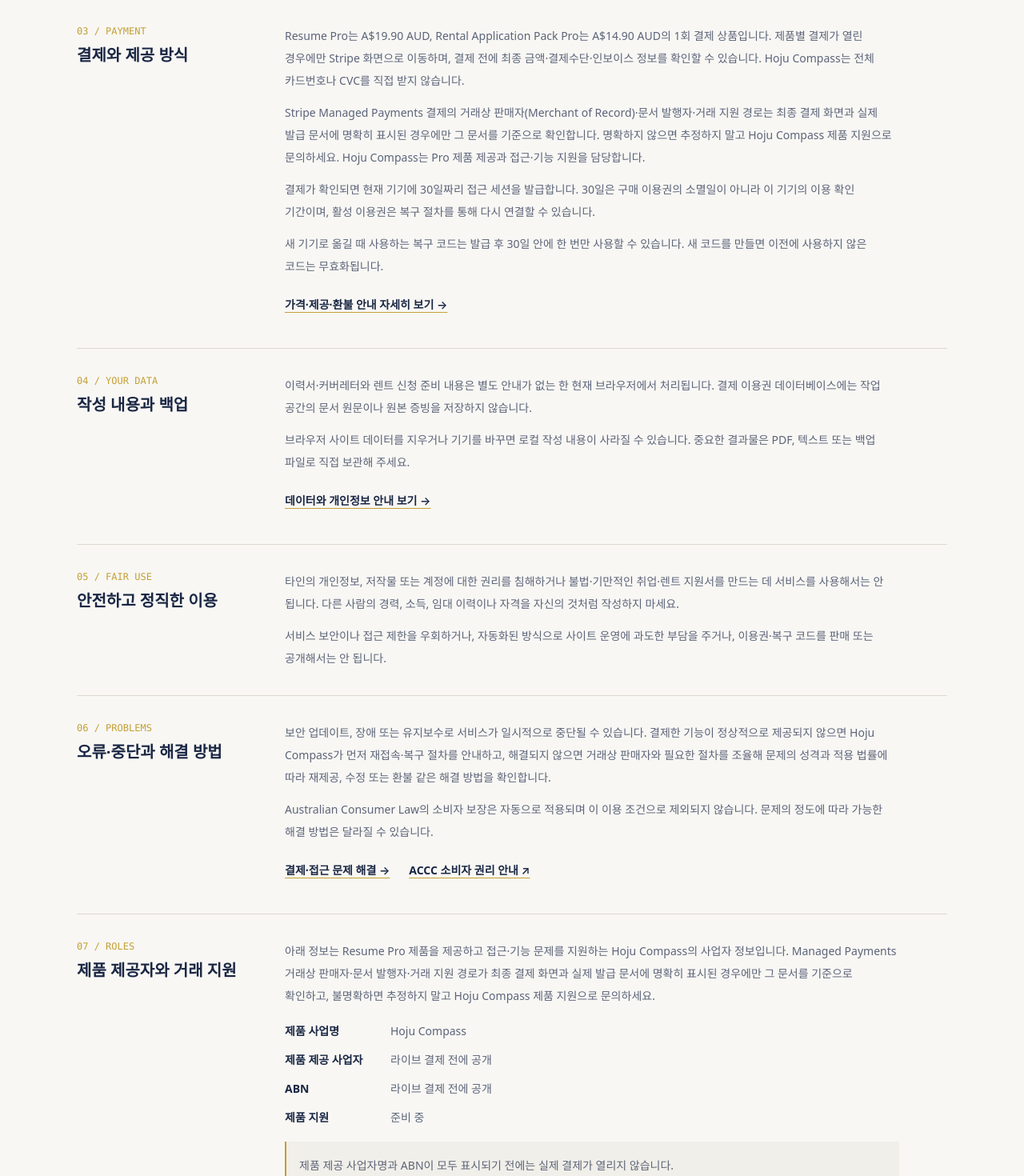
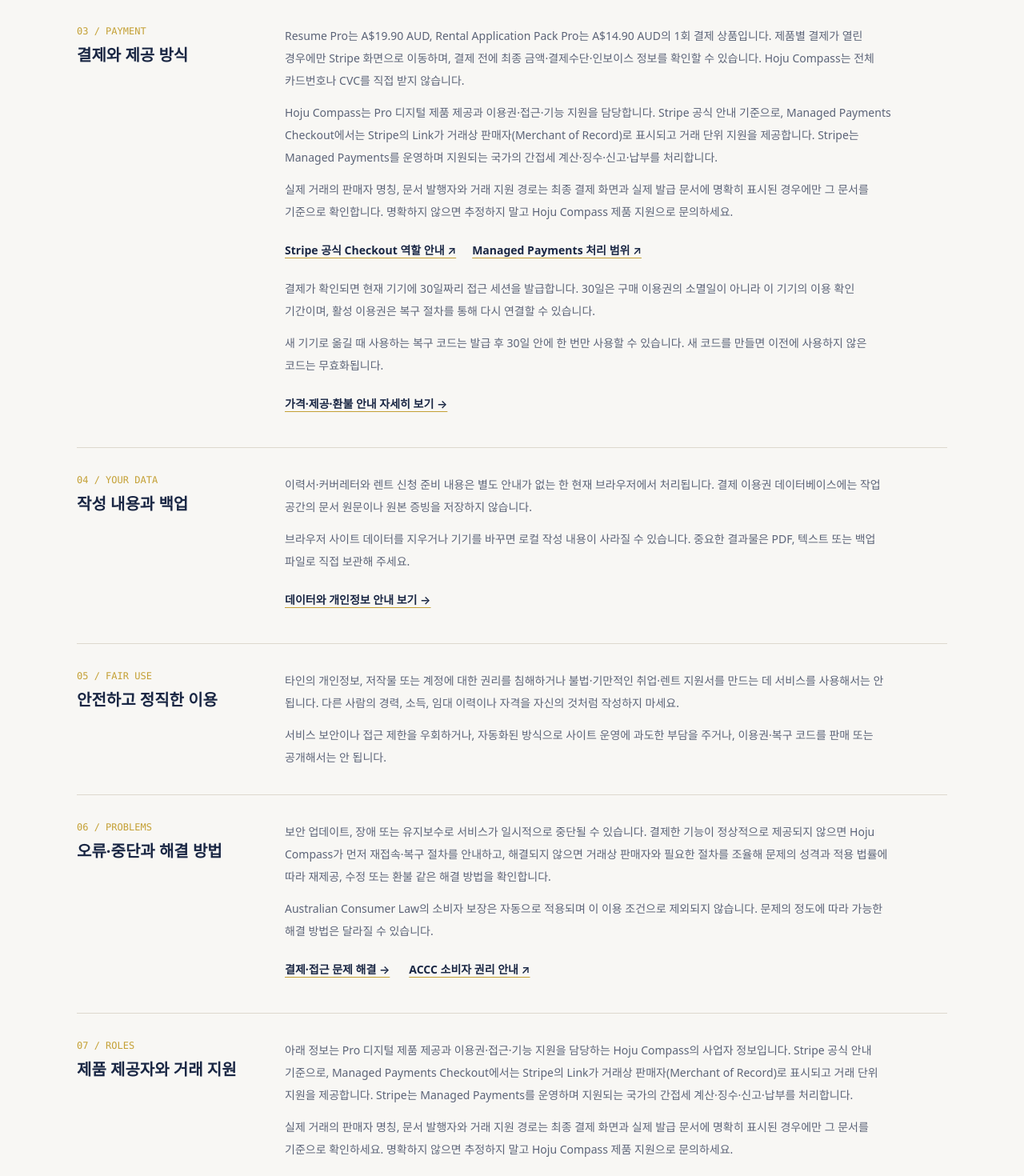
Before and after one commit to jelov219au/aussie-compass, a Next.js app: page /terms in a window 1280 px wide. Shown: the part 1200-2670 px from the top of the page at 80% size. Built offline with nearby package versions, Linux system fonts and the light colour scheme; no server answers.

Commit message:
Clarify Managed Payments roles before checkout

```diff
--- a/scripts/check-stripe-checkout-contract.mjs
+++ b/scripts/check-stripe-checkout-contract.mjs
@@ -17,6 +17,8 @@
 const jsonLd = await readFile(new URL("../src/components/seo/JsonLd.tsx", import.meta.url), "utf8");
 const jsonLdSerializer = await readFile(new URL("../src/lib/jsonLd.ts", import.meta.url), "utf8");
 const offerPage = await readFile(new URL("../src/app/resume-pro/page.tsx", import.meta.url), "utf8");
+const purchaseInformation = await readFile(new URL("../src/app/purchase-information/page.tsx", import.meta.url), "utf8");
+const termsPage = await readFile(new URL("../src/app/terms/page.tsx", import.meta.url), "utf8");
 const firstSaleGate = await readFile(new URL("../src/lib/neonFirstSaleGate.ts", import.meta.url), "utf8");
 
 for (const contract of [
@@ -133,6 +135,30 @@
   assert.ok(checkoutForm.includes(notice), `Checkout form must link the customer notice: ${notice}`);
 }
 
+for (const publicRoleSurface of [offerPage, purchaseInformation, termsPage]) {
+  for (const roleBoundary of [
+    "디지털 제품 제공과 이용권·접근·기능 지원",
+    "Managed Payments Checkout에서는 Stripe의 Link가 거래상 판매자(Merchant of Record)로 표시되고 거래 단위 지원을 제공합니다",
+    "Stripe는 Managed Payments를 운영하며 지원되는 국가의 간접세 계산·징수·신고·납부를 처리합니다",
+    "실제 거래의 판매자 명칭, 문서 발행자와 거래 지원 경로는 최종 결제 화면과 실제 발급 문서에 명확히 표시된 경우에만",
+    "명확하지 않으면 추정하지 말고 Hoju Compass 제품 지원으로 문의하세요",
+    "https://docs.stripe.com/payments/managed-payments/set-up#testing",
+    "https://docs.stripe.com/payments/managed-payments/how-it-works",
+  ]) {
+    assert.ok(publicRoleSurface.includes(roleBoundary), `public Managed Payments role guidance is missing: ${roleBoundary}`);
+  }
+}
+assert.ok(
+  offerPage.includes('aria-labelledby="resume-pro-payment-roles-heading"')
+    && offerPage.includes('id="resume-pro-payment-roles-heading"'),
+  "the pre-Checkout role notice must have an accessible heading",
+);
+assert.match(
+  offerPage,
+  /Stripe 공식 Checkout 역할 안내[^<]*↗<\/a>[\s\S]*Managed Payments 처리 범위[^<]*↗<\/a>/,
+  "official role links must remain in a mobile-safe reading order",
+);
+
 for (const contract of [
   "webhooks.constructEvent",
   "stripe-signature",
--- a/src/app/purchase-information/page.tsx
+++ b/src/app/purchase-information/page.tsx
@@ -61,7 +61,14 @@
             <section className="grid gap-5 py-8 lg:grid-cols-[15rem_1fr]">
               <div><p className="font-mono text-xs text-gold">01 / ROLES</p><h2 className="mt-2 text-xl font-semibold text-navy">제품 제공자와 거래 지원</h2></div>
               <div className="max-w-3xl text-sm leading-7 text-muted">
-                <p className="mb-4">Hoju Compass는 Resume Pro 디지털 제품을 제공하고 접근·기능 문제를 지원합니다. Stripe Managed Payments 결제의 거래상 판매자(Merchant of Record)·문서 발행자·거래 지원 경로는 최종 결제 화면과 실제 발급 문서에 명확히 표시된 경우에만 그 문서를 기준으로 확인하세요. 명확하지 않으면 추정하지 말고 Hoju Compass 제품 지원으로 문의하세요.</p>
+                <div className="mb-4 space-y-3">
+                  <p>Hoju Compass는 Pro 디지털 제품 제공과 이용권·접근·기능 지원을 담당합니다. Stripe 공식 안내 기준으로, Managed Payments Checkout에서는 Stripe의 Link가 거래상 판매자(Merchant of Record)로 표시되고 거래 단위 지원을 제공합니다. Stripe는 Managed Payments를 운영하며 지원되는 국가의 간접세 계산·징수·신고·납부를 처리합니다.</p>
+                  <p>실제 거래의 판매자 명칭, 문서 발행자와 거래 지원 경로는 최종 결제 화면과 실제 발급 문서에 명확히 표시된 경우에만 그 문서를 기준으로 확인하세요. 명확하지 않으면 추정하지 말고 Hoju Compass 제품 지원으로 문의하세요.</p>
+                  <div className="flex flex-col gap-2 sm:flex-row sm:flex-wrap sm:gap-x-5">
+                    <a href="https://docs.stripe.com/payments/managed-payments/set-up#testing" target="_blank" rel="noreferrer" className="inline-flex min-h-11 items-center font-semibold text-navy underline decoration-gold underline-offset-4">Stripe 공식 Checkout 역할 안내 ↗</a>
+                    <a href="https://docs.stripe.com/payments/managed-payments/how-it-works" target="_blank" rel="noreferrer" className="inline-flex min-h-11 items-center font-semibold text-navy underline decoration-gold underline-offset-4">Managed Payments 처리 범위 ↗</a>
+                  </div>
+                </div>
                 <dl className="grid gap-x-5 gap-y-2 sm:grid-cols-[7rem_1fr]">
                   <dt className="font-semibold text-navy">제품 사업명</dt><dd>{seller.tradingName ?? "Hoju Compass"}</dd>
                   <dt className="font-semibold text-navy">제품 제공 사업자</dt><dd>{seller.legalName ?? "라이브 결제 전에 공개"}</dd>
--- a/src/app/resume-pro/page.tsx
+++ b/src/app/resume-pro/page.tsx
@@ -297,7 +297,20 @@
                 <p className="max-w-2xl text-xs leading-5 text-muted">어떤 AI나 글쓰기 도구를 쓰더라도 없는 경력·성과·자격을 만들지 않습니다.</p>
               </div>
             </section>
-            {canOfferCheckout && <div id="resume-pro-checkout" className="scroll-mt-24 mt-5"><ResumeProCheckoutForm testMode={testCheckoutAvailable} entry={entry} /></div>}
+            {canOfferCheckout && (
+              <div id="resume-pro-checkout" className="mt-5 scroll-mt-24">
+                <aside className="mb-4 max-w-xl border-l-2 border-gold bg-white p-4 text-sm leading-6 text-muted" aria-labelledby="resume-pro-payment-roles-heading">
+                  <h2 id="resume-pro-payment-roles-heading" className="font-semibold text-navy">결제 전에 역할을 확인하세요.</h2>
+                  <p className="mt-2">Hoju Compass는 Resume Pro 디지털 제품 제공과 이용권·접근·기능 지원을 담당합니다. Stripe 공식 안내 기준으로, Managed Payments Checkout에서는 Stripe의 Link가 거래상 판매자(Merchant of Record)로 표시되고 거래 단위 지원을 제공합니다. Stripe는 Managed Payments를 운영하며 지원되는 국가의 간접세 계산·징수·신고·납부를 처리합니다.</p>
+                  <p className="mt-2 text-xs leading-5">실제 거래의 판매자 명칭, 문서 발행자와 거래 지원 경로는 최종 결제 화면과 실제 발급 문서에 명확히 표시된 경우에만 그 문서를 기준으로 확인하세요. 명확하지 않으면 추정하지 말고 Hoju Compass 제품 지원으로 문의하세요.</p>
+                  <div className="mt-3 flex flex-col gap-2 sm:flex-row sm:flex-wrap sm:gap-x-5">
+                    <a href="https://docs.stripe.com/payments/managed-payments/set-up#testing" target="_blank" rel="noreferrer" className="inline-flex min-h-11 items-center font-semibold text-navy underline decoration-gold underline-offset-4">Stripe 공식 Checkout 역할 안내 ↗</a>
+                    <a href="https://docs.stripe.com/payments/managed-payments/how-it-works" target="_blank" rel="noreferrer" className="inline-flex min-h-11 items-center font-semibold text-navy underline decoration-gold underline-offset-4">Managed Payments 처리 범위 ↗</a>
+                  </div>
+                </aside>
+                <ResumeProCheckoutForm testMode={testCheckoutAvailable} entry={entry} />
+              </div>
+            )}
             <p className="mt-4 text-xs leading-5 text-muted">
               {hasActiveEntitlement
                 ? "이 기기의 이용권이 확인됐습니다. 작업공간에서 저장한 지원서를 다시 열거나 새 지원서를 시작하세요."
--- a/src/app/terms/page.tsx
+++ b/src/app/terms/page.tsx
@@ -81,7 +81,12 @@
               <div><p className="font-mono text-xs text-gold">03 / PAYMENT</p><h2 className="mt-2 text-xl font-semibold text-navy">결제와 제공 방식</h2></div>
               <div className="max-w-3xl space-y-3 text-sm leading-7 text-muted">
                 <p>Resume Pro는 {price} AUD, Rental Application Pack Pro는 {rentalPrice} AUD의 1회 결제 상품입니다. 제품별 결제가 열린 경우에만 Stripe 화면으로 이동하며, 결제 전에 최종 금액·결제수단·인보이스 정보를 확인할 수 있습니다. Hoju Compass는 전체 카드번호나 CVC를 직접 받지 않습니다.</p>
-                <p>Stripe Managed Payments 결제의 거래상 판매자(Merchant of Record)·문서 발행자·거래 지원 경로는 최종 결제 화면과 실제 발급 문서에 명확히 표시된 경우에만 그 문서를 기준으로 확인합니다. 명확하지 않으면 추정하지 말고 Hoju Compass 제품 지원으로 문의하세요. Hoju Compass는 Pro 제품 제공과 접근·기능 지원을 담당합니다.</p>
+                <p>Hoju Compass는 Pro 디지털 제품 제공과 이용권·접근·기능 지원을 담당합니다. Stripe 공식 안내 기준으로, Managed Payments Checkout에서는 Stripe의 Link가 거래상 판매자(Merchant of Record)로 표시되고 거래 단위 지원을 제공합니다. Stripe는 Managed Payments를 운영하며 지원되는 국가의 간접세 계산·징수·신고·납부를 처리합니다.</p>
+                <p>실제 거래의 판매자 명칭, 문서 발행자와 거래 지원 경로는 최종 결제 화면과 실제 발급 문서에 명확히 표시된 경우에만 그 문서를 기준으로 확인합니다. 명확하지 않으면 추정하지 말고 Hoju Compass 제품 지원으로 문의하세요.</p>
+                <div className="flex flex-col gap-2 sm:flex-row sm:flex-wrap sm:gap-x-5">
+                  <a href="https://docs.stripe.com/payments/managed-payments/set-up#testing" target="_blank" rel="noreferrer" className="inline-flex min-h-11 items-center font-semibold text-navy underline decoration-gold underline-offset-4">Stripe 공식 Checkout 역할 안내 ↗</a>
+                  <a href="https://docs.stripe.com/payments/managed-payments/how-it-works" target="_blank" rel="noreferrer" className="inline-flex min-h-11 items-center font-semibold text-navy underline decoration-gold underline-offset-4">Managed Payments 처리 범위 ↗</a>
+                </div>
                 <p>결제가 확인되면 현재 기기에 30일짜리 접근 세션을 발급합니다. 30일은 구매 이용권의 소멸일이 아니라 이 기기의 이용 확인 기간이며, 활성 이용권은 복구 절차를 통해 다시 연결할 수 있습니다.</p>
                 <p>새 기기로 옮길 때 사용하는 복구 코드는 발급 후 30일 안에 한 번만 사용할 수 있습니다. 새 코드를 만들면 이전에 사용하지 않은 코드는 무효화됩니다.</p>
                 <Link href="/purchase-information" className="inline-flex min-h-11 items-center font-semibold text-navy underline decoration-gold underline-offset-4">가격·제공·환불 안내 자세히 보기 →</Link>
@@ -120,7 +125,10 @@
             <section className="grid gap-5 py-8 lg:grid-cols-[15rem_1fr]">
               <div><p className="font-mono text-xs text-gold">07 / ROLES</p><h2 className="mt-2 text-xl font-semibold text-navy">제품 제공자와 거래 지원</h2></div>
               <div className="max-w-3xl text-sm leading-7 text-muted">
-                <p className="mb-4">아래 정보는 Resume Pro 제품을 제공하고 접근·기능 문제를 지원하는 Hoju Compass의 사업자 정보입니다. Managed Payments 거래상 판매자·문서 발행자·거래 지원 경로가 최종 결제 화면과 실제 발급 문서에 명확히 표시된 경우에만 그 문서를 기준으로 확인하고, 불명확하면 추정하지 말고 Hoju Compass 제품 지원으로 문의하세요.</p>
+                <div className="mb-4 space-y-3">
+                  <p>아래 정보는 Pro 디지털 제품 제공과 이용권·접근·기능 지원을 담당하는 Hoju Compass의 사업자 정보입니다. Stripe 공식 안내 기준으로, Managed Payments Checkout에서는 Stripe의 Link가 거래상 판매자(Merchant of Record)로 표시되고 거래 단위 지원을 제공합니다. Stripe는 Managed Payments를 운영하며 지원되는 국가의 간접세 계산·징수·신고·납부를 처리합니다.</p>
+                  <p>실제 거래의 판매자 명칭, 문서 발행자와 거래 지원 경로는 최종 결제 화면과 실제 발급 문서에 명확히 표시된 경우에만 그 문서를 기준으로 확인하세요. 명확하지 않으면 추정하지 말고 Hoju Compass 제품 지원으로 문의하세요.</p>
+                </div>
                 <dl className="grid gap-x-5 gap-y-2 sm:grid-cols-[7rem_1fr]">
                   <dt className="font-semibold text-navy">제품 사업명</dt><dd>{seller.tradingName ?? "Hoju Compass"}</dd>
                   <dt className="font-semibold text-navy">제품 제공 사업자</dt><dd>{seller.legalName ?? "라이브 결제 전에 공개"}</dd>
```
